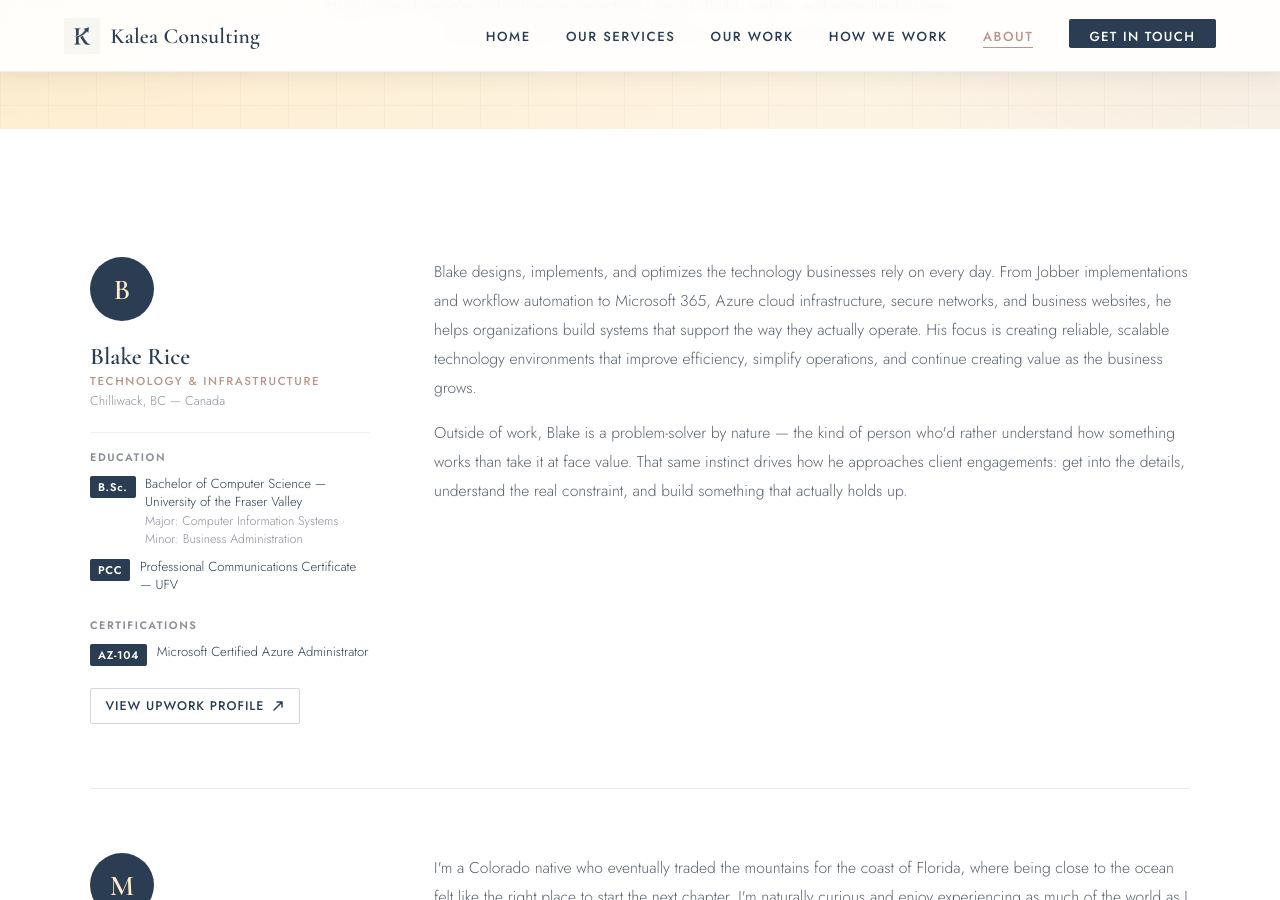
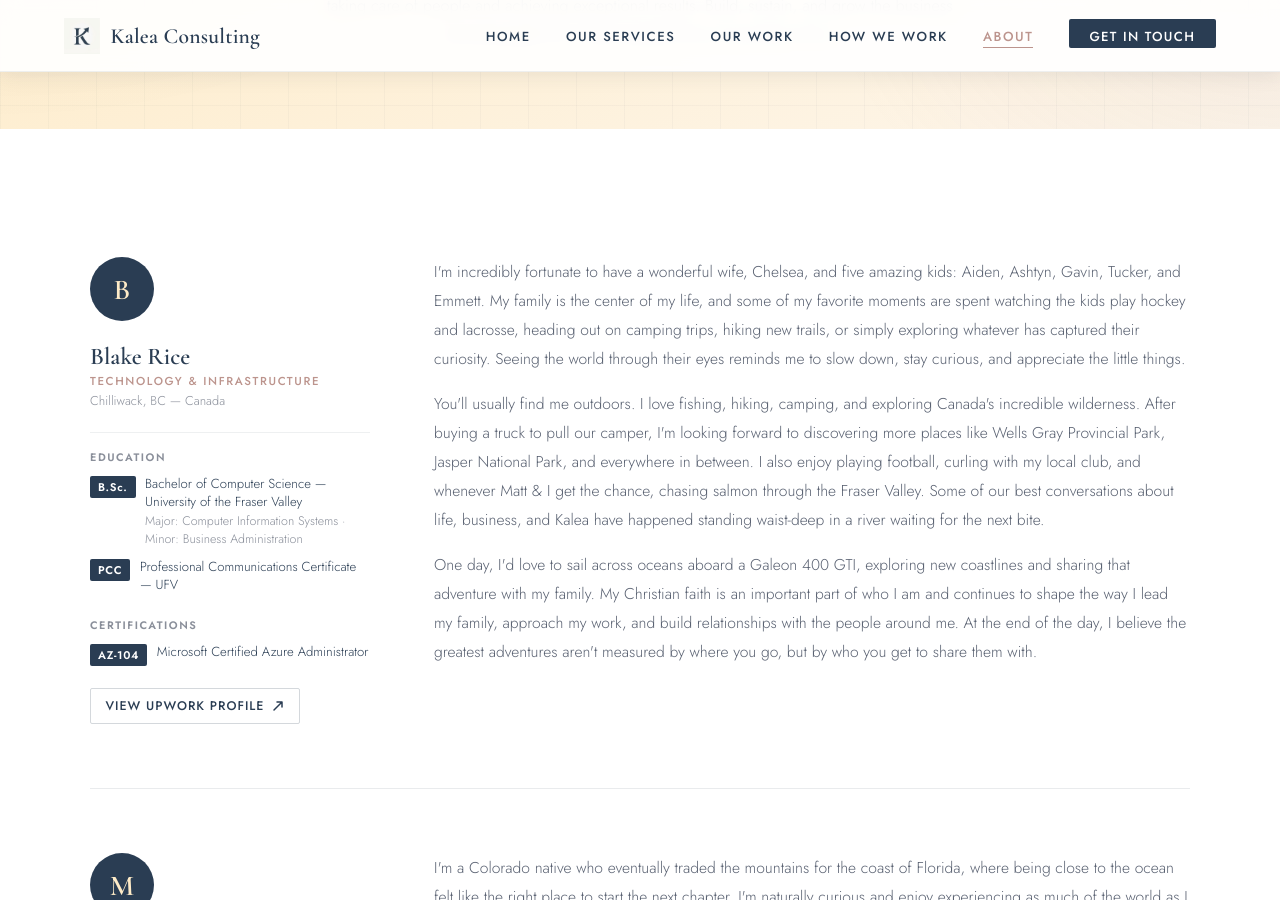
Before and after one commit to Kalea-Consulting/kaleaconsulting, a Jekyll site: the page built from about.html, in a window 1280 px wide and 900 px high, scrolled down 519 px. Built offline with Jekyll 4.4.1, drawn with Linux system fonts in a browser that asks for light colours.

Commit message:
tell Blake's story, not his resume about.html
- Replaced Blake's traditional professional bio with a personal story
- Highlighted his passion for family, the outdoors, and adventure
- Added personal interests including camping, fishing, hiking, and travel
- Included his long-term dream of sailing aboard a Galeon 400 GTI
- Added his Christian faith as an authentic part of his personal story
- Reinforced the friendship and partnership behind Kalea through shared experiences
- Continued shifting the About page from resumes to relationships

```diff
--- a/about.html
+++ b/about.html
@@ -70,17 +70,27 @@ description: Meet the team behind Kalea Consulting — Blake Rice and Matt Schla
 
       <div class="team-detail-content">
         <p class="team-detail-bio">
-          Blake designs, implements, and optimizes the technology businesses rely on every day.
-          From Jobber implementations and workflow automation to Microsoft 365, Azure cloud infrastructure,
-          secure networks, and business websites, he helps organizations build systems that support the
-          way they actually operate. His focus is creating reliable, scalable technology environments
-          that improve efficiency, simplify operations, and continue creating value as the business grows.
+          I'm incredibly fortunate to have a wonderful wife, Chelsea, and five amazing kids: Aiden, Ashtyn, Gavin, Tucker,
+          and Emmett. My family is the center of my life, and some of my favorite moments are spent watching the kids play
+          hockey and lacrosse, heading out on camping trips, hiking new trails, or simply exploring whatever has captured
+          their curiosity. Seeing the world through their eyes reminds me to slow down, stay curious, and appreciate the
+          little things.
         </p>
         <p class="team-detail-bio">
-          Outside of work, Blake is a problem-solver by nature — the kind of person who'd rather
-          understand how something works than take it at face value. That same instinct drives how
-          he approaches client engagements: get into the details, understand the real constraint,
-          and build something that actually holds up.
+          You'll usually find me outdoors. I love fishing, hiking, camping, and exploring Canada's incredible wilderness.
+          After buying a truck to pull our camper, I'm looking forward to discovering more places like Wells Gray Provincial
+          Park, Jasper National Park, and everywhere in between. I also enjoy playing football, curling with my local club,
+          and whenever Matt & I get the chance, chasing salmon through the Fraser Valley. Some of our best conversations
+          about life, business, and Kalea have happened standing waist-deep in a river waiting for the next bite.
+        </p>
+        <p class="team-detail-bio">
+          One day, I'd love to sail across oceans aboard a Galeon 400 GTI, exploring new coastlines and sharing that
+          adventure with my family. My Christian faith is an important part of who I am and continues to shape the way I
+          lead my family, approach my work, and build relationships with the people around me. At the end of the day, I
+          believe the greatest adventures aren't measured by where you go, but by who you get to share them with.
+        </p>
+        <p class="team-detail-bio">
+
         </p>
 
       </div>
```
